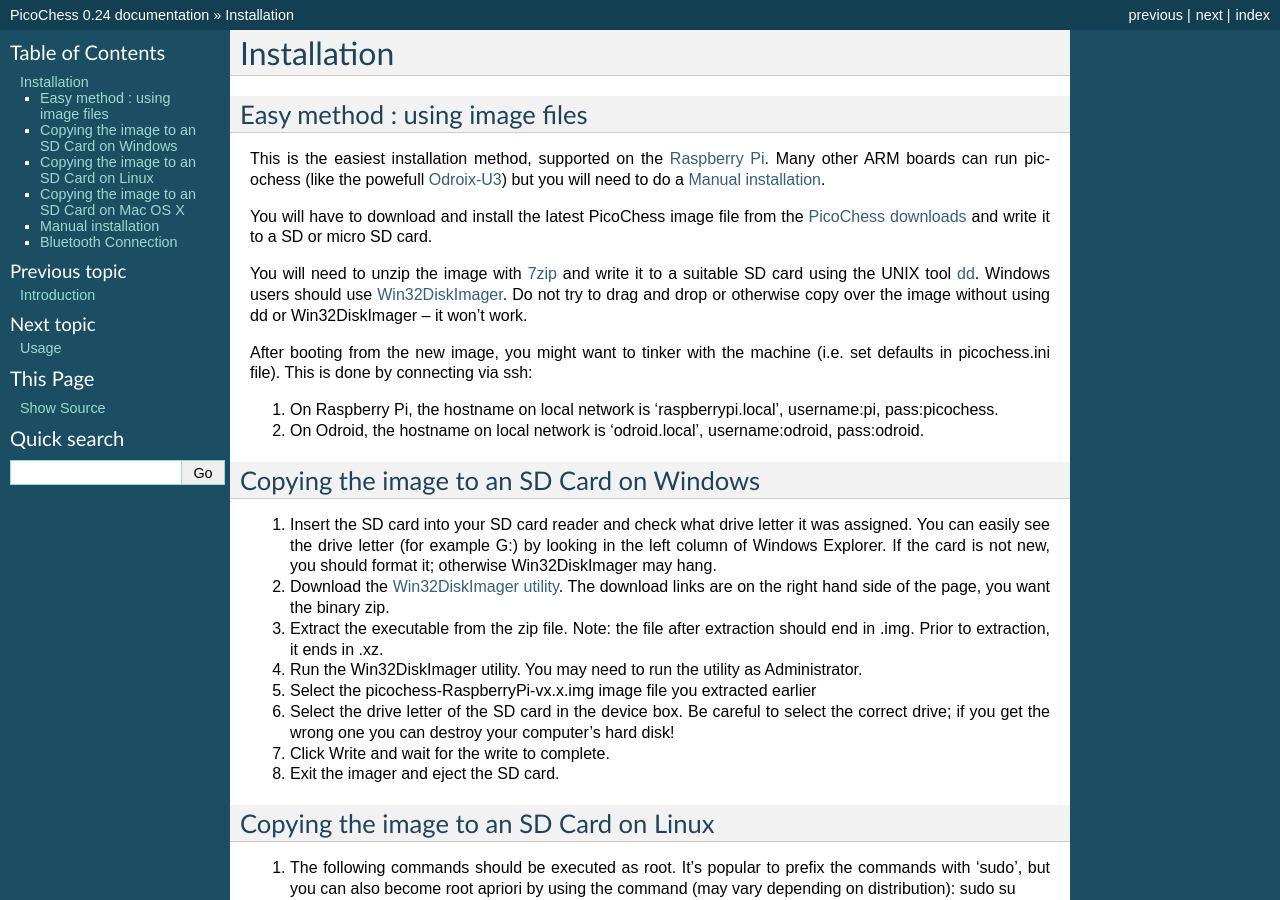
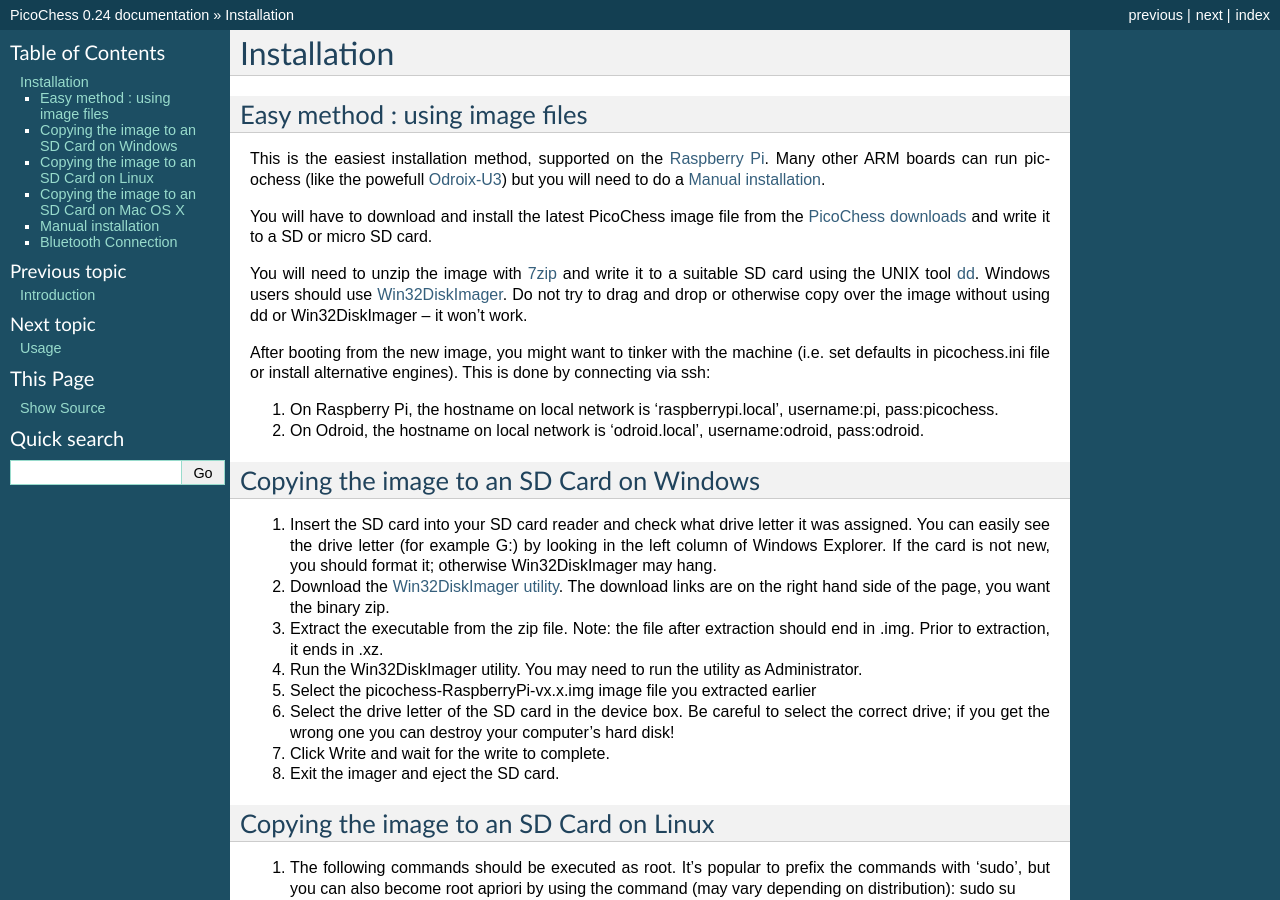
Before and after one commit to jromang/picochess, a Sphinx documentation site: the page built from docs/installation.rst, in a window 1280 px wide and 900 px high. Built offline with Sphinx 7.4.7, drawn with Linux system fonts in a browser that asks for light colours.

Commit message:
Update installation.rst

```diff
--- a/docs/installation.rst
+++ b/docs/installation.rst
@@ -16,7 +16,7 @@
 Windows users should use `Win32DiskImager <https://launchpad.net/win32-image-writer>`_. Do not try to drag and drop or otherwise copy over the image
 without using dd or Win32DiskImager – it won’t work.
 
-After booting from the new image, you might want to tinker with the machine (i.e. set defaults in picochess.ini file). This is done by connecting via ssh:
+After booting from the new image, you might want to tinker with the machine (i.e. set defaults in picochess.ini file or install alternative engines). This is done by connecting via ssh:
 
 1. On Raspberry Pi, the hostname on local network is 'raspberrypi.local', username:pi, pass:picochess.
 
```
